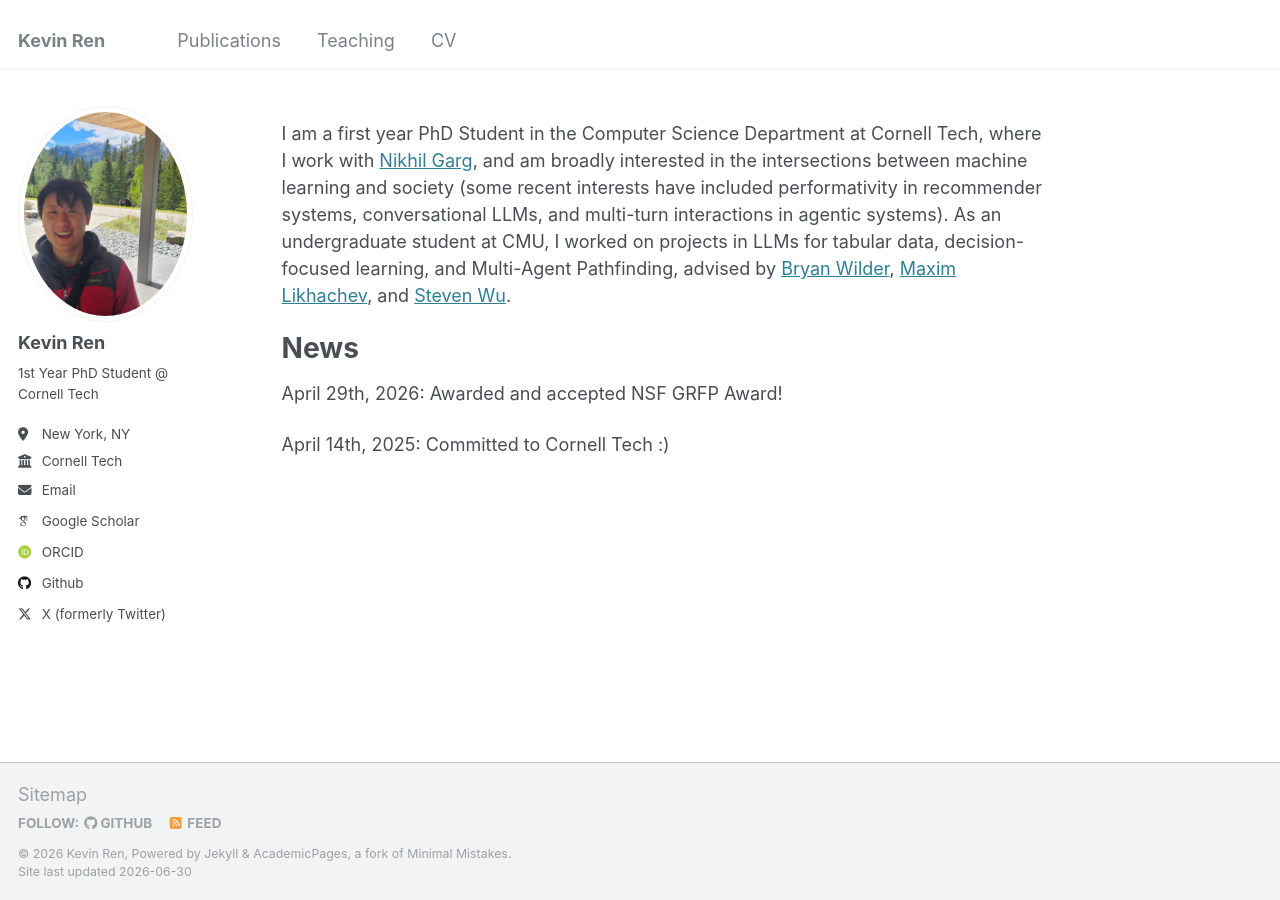
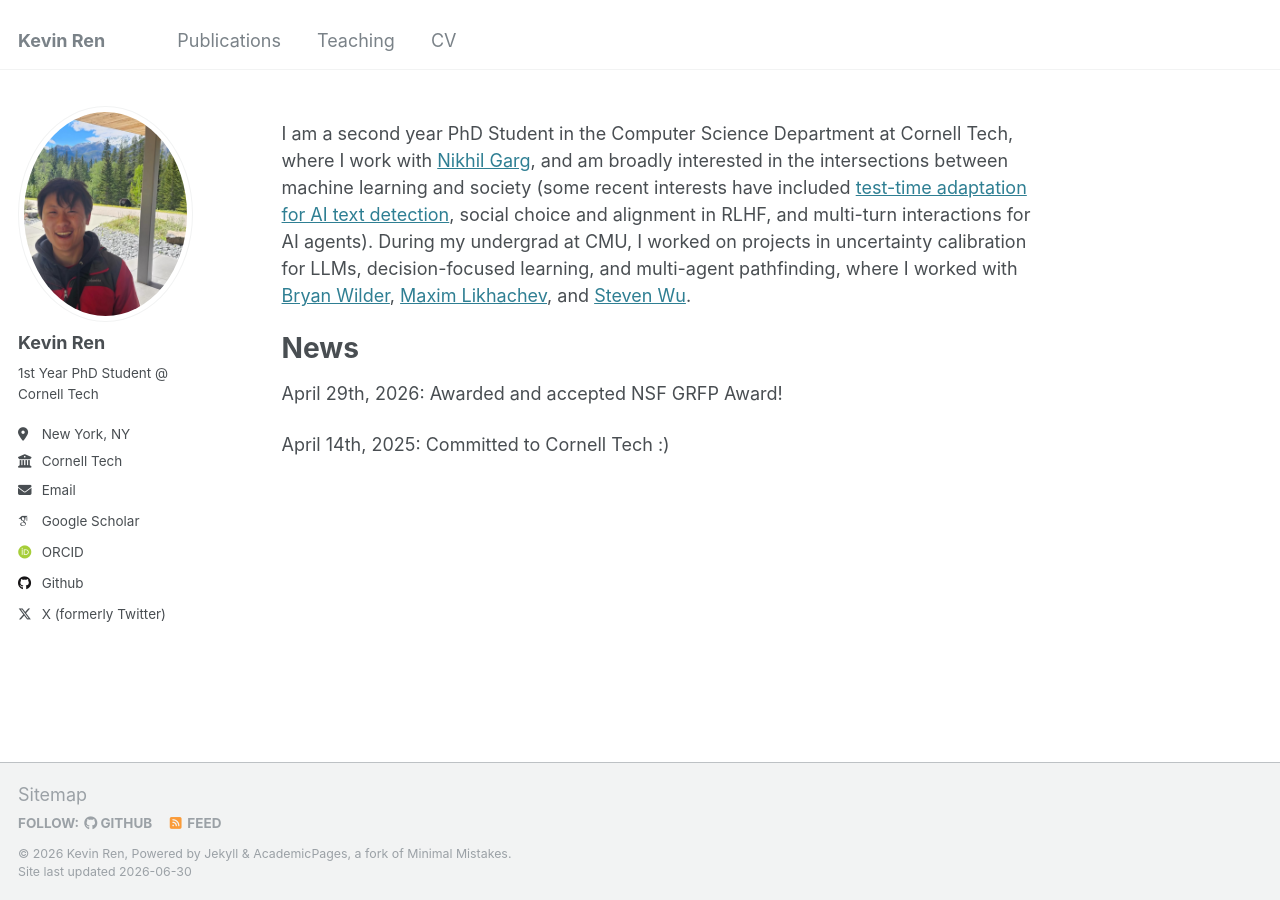
Before and after one commit to renkevin9/renkevin9.github.io, a Jekyll site: the page built from _pages/about.md, in a window 1280 px wide. Built offline with Jekyll 4.4.1, drawn with Linux system fonts in a browser that asks for light colours; some web fonts are replaced; part of the change alters nothing that is shown.

Commit message:
about update

```diff
--- a/_pages/about.md
+++ b/_pages/about.md
@@ -7,7 +7,7 @@ redirect_from:
   - /about.html
 ---
 
-I am a first year PhD Student in the Computer Science Department at Cornell Tech, where I work with <a href="https://gargnikhil.com/">Nikhil Garg</a>, and am broadly interested in the intersections between machine learning and society (some recent interests have included performativity in recommender systems, conversational LLMs, and multi-turn interactions in agentic systems). As an undergraduate student at CMU, I worked on projects in LLMs for tabular data, decision-focused learning, and Multi-Agent Pathfinding, advised by <a href="https://bryanwilder.github.io/">Bryan Wilder</a>, <a href="https://www.cs.cmu.edu/~maxim/">Maxim Likhachev</a>, and <a href="https://zstevenwu.com/">Steven Wu</a>.
+I am a second year PhD Student in the Computer Science Department at Cornell Tech, where I work with <a href="https://gargnikhil.com/">Nikhil Garg</a>, and am broadly interested in the intersections between machine learning and society (some recent interests have included <a href="https://arxiv.org/abs/2606.25152">test-time adaptation for AI text detection</a>, social choice and alignment in RLHF, and multi-turn interactions for AI agents). During my undergrad at CMU, I worked on projects in uncertainty calibration for LLMs, decision-focused learning, and multi-agent pathfinding, where I worked with <a href="https://bryanwilder.github.io/">Bryan Wilder</a>, <a href="https://www.cs.cmu.edu/~maxim/">Maxim Likhachev</a>, and <a href="https://zstevenwu.com/">Steven Wu</a>.
 
 <h1>News</h1>
 
@@ -30,11 +30,11 @@ Many of the features of dynamic content management systems (like Wordpress) can
 Getting started
 ======
 1. Register a GitHub account if you don't have one and confirm your e-mail (required!)
-1. Fork [this template](https://github.com/academicpages/academicpages.github.io) by clicking the "Use this template" button in the top right.
-1. Go to the repository's settings (rightmost item in the tabs that start with "Code", should be below "Unwatch"). Rename the repository "[your GitHub username].github.io", which will also be your website's URL.
-1. Set site-wide configuration and create content & metadata (see below -- also see [this set of diffs](http://archive.is/3TPas) showing what files were changed to set up [an example site](https://getorg-testacct.github.io) for a user with the username "getorg-testacct")
-1. Upload any files (like PDFs, .zip files, etc.) to the files/ directory. They will appear at https://[your GitHub username].github.io/files/example.pdf.
-1. Check status by going to the repository settings, in the "GitHub pages" section
+2. Fork [this template](https://github.com/academicpages/academicpages.github.io) by clicking the "Use this template" button in the top right.
+3. Go to the repository's settings (rightmost item in the tabs that start with "Code", should be below "Unwatch"). Rename the repository "[your GitHub username].github.io", which will also be your website's URL.
+4. Set site-wide configuration and create content & metadata (see below -- also see [this set of diffs](http://archive.is/3TPas) showing what files were changed to set up [an example site](https://getorg-testacct.github.io) for a user with the username "getorg-testacct")
+5. Upload any files (like PDFs, .zip files, etc.) to the files/ directory. They will appear at https://[your GitHub username].github.io/files/example.pdf.
+6. Check status by going to the repository settings, in the "GitHub pages" section
 
 Site-wide configuration
 ------
```
